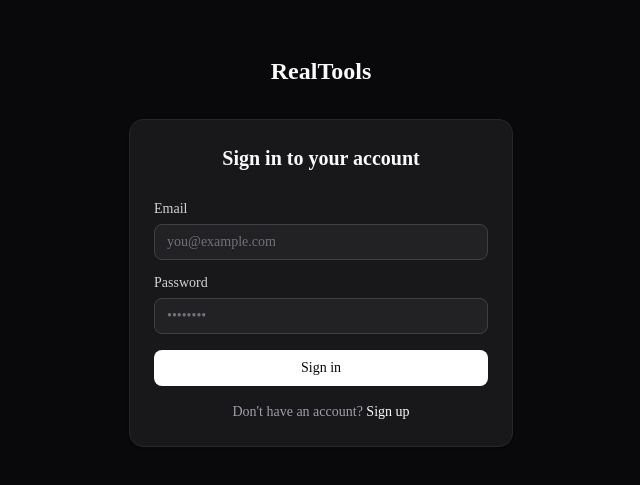
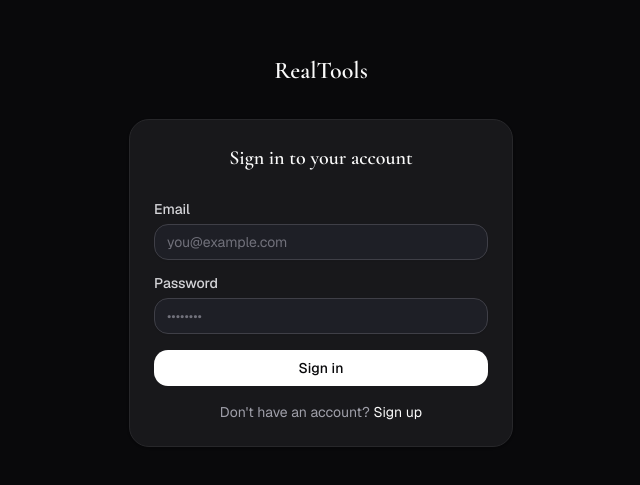
Before and after one commit to benirios/Gainx, a Next.js app in the folder RealTools/: page /auth/login in a window 1280 px wide. Shown: the part 149-634 px from the top of the page, without its empty margins (319-959 px from the left). Built offline with nearby package versions, Linux system fonts and the light colour scheme.

Commit message:
feat(04-01): define reference visual tokens

```diff
--- a/RealTools/app/globals.css
+++ b/RealTools/app/globals.css
@@ -1,12 +1,13 @@
 @import "tailwindcss";
 @import "tw-animate-css";
+@import "shadcn/tailwind.css";
 
 @custom-variant dark (&:is(.dark *));
 
 @theme inline {
   --color-background: var(--background);
   --color-foreground: var(--foreground);
-  --font-sans: var(--font-geist-sans);
+  --font-sans: var(--font-sans);
   --font-mono: var(--font-geist-mono);
   --color-sidebar-ring: var(--sidebar-ring);
   --color-sidebar-border: var(--sidebar-border);
@@ -41,75 +42,79 @@
   --radius-md: calc(var(--radius) - 2px);
   --radius-lg: var(--radius);
   --radius-xl: calc(var(--radius) + 4px);
+  --font-heading: var(--font-display);
+  --radius-2xl: calc(var(--radius) * 1.8);
+  --radius-3xl: calc(var(--radius) * 2.2);
+  --radius-4xl: calc(var(--radius) * 2.6);
 }
 
 :root {
-  --radius: 0.625rem;
-  --background: oklch(1 0 0);
-  --foreground: oklch(0.141 0.005 285.823);
-  --card: oklch(1 0 0);
-  --card-foreground: oklch(0.141 0.005 285.823);
-  --popover: oklch(1 0 0);
-  --popover-foreground: oklch(0.141 0.005 285.823);
-  --primary: oklch(0.21 0.006 285.885);
-  --primary-foreground: oklch(0.985 0 0);
-  --secondary: oklch(0.967 0.001 286.375);
-  --secondary-foreground: oklch(0.21 0.006 285.885);
-  --muted: oklch(0.967 0.001 286.375);
-  --muted-foreground: oklch(0.552 0.016 285.938);
-  --accent: oklch(0.967 0.001 286.375);
-  --accent-foreground: oklch(0.21 0.006 285.885);
-  --destructive: oklch(0.577 0.245 27.325);
-  --border: oklch(0.92 0.004 286.32);
-  --input: oklch(0.92 0.004 286.32);
-  --ring: oklch(0.705 0.015 286.067);
-  --chart-1: oklch(0.871 0.006 286.286);
-  --chart-2: oklch(0.552 0.016 285.938);
-  --chart-3: oklch(0.442 0.017 285.786);
-  --chart-4: oklch(0.37 0.013 285.805);
-  --chart-5: oklch(0.274 0.006 286.033);
-  --sidebar: oklch(0.985 0 0);
-  --sidebar-foreground: oklch(0.141 0.005 285.823);
-  --sidebar-primary: oklch(0.21 0.006 285.885);
-  --sidebar-primary-foreground: oklch(0.985 0 0);
-  --sidebar-accent: oklch(0.967 0.001 286.375);
-  --sidebar-accent-foreground: oklch(0.21 0.006 285.885);
-  --sidebar-border: oklch(0.92 0.004 286.32);
-  --sidebar-ring: oklch(0.705 0.015 286.067);
+  --radius: 1rem;
+  --card: #111827;
+  --card-foreground: #f7f5ef;
+  --popover: #111827;
+  --popover-foreground: #f7f5ef;
+  --primary: #171c2a;
+  --primary-foreground: #f7f5ef;
+  --secondary: #0d1320;
+  --secondary-foreground: #d7d1c4;
+  --muted: #171c2a;
+  --muted-foreground: #9ba0b2;
+  --accent: #d7d1c4;
+  --accent-foreground: #090d17;
+  --destructive: #ef6f6c;
+  --border: #2b3040;
+  --input: #2b3040;
+  --ring: #d7d1c4;
+  --chart-1: #d7d1c4;
+  --chart-2: #9ba0b2;
+  --chart-3: #6f7485;
+  --chart-4: #5f6575;
+  --chart-5: #2b3040;
+  --sidebar: #0d1320;
+  --sidebar-foreground: #d7d1c4;
+  --sidebar-primary: #171c2a;
+  --sidebar-primary-foreground: #f7f5ef;
+  --sidebar-accent: #171c2a;
+  --sidebar-accent-foreground: #f7f5ef;
+  --sidebar-border: #2b3040;
+  --sidebar-ring: #d7d1c4;
+  --background: #090d17;
+  --foreground: #f7f5ef;
 }
 
 .dark {
-  --background: oklch(0.141 0.005 285.823);
-  --foreground: oklch(0.985 0 0);
-  --card: oklch(0.21 0.006 285.885);
-  --card-foreground: oklch(0.985 0 0);
-  --popover: oklch(0.21 0.006 285.885);
-  --popover-foreground: oklch(0.985 0 0);
-  --primary: oklch(0.92 0.004 286.32);
-  --primary-foreground: oklch(0.21 0.006 285.885);
-  --secondary: oklch(0.274 0.006 286.033);
-  --secondary-foreground: oklch(0.985 0 0);
-  --muted: oklch(0.274 0.006 286.033);
-  --muted-foreground: oklch(0.705 0.015 286.067);
-  --accent: oklch(0.274 0.006 286.033);
-  --accent-foreground: oklch(0.985 0 0);
-  --destructive: oklch(0.704 0.191 22.216);
-  --border: oklch(1 0 0 / 10%);
-  --input: oklch(1 0 0 / 15%);
-  --ring: oklch(0.552 0.016 285.938);
-  --chart-1: oklch(0.871 0.006 286.286);
-  --chart-2: oklch(0.552 0.016 285.938);
-  --chart-3: oklch(0.442 0.017 285.786);
-  --chart-4: oklch(0.37 0.013 285.805);
-  --chart-5: oklch(0.274 0.006 286.033);
-  --sidebar: oklch(0.21 0.006 285.885);
-  --sidebar-foreground: oklch(0.985 0 0);
-  --sidebar-primary: oklch(0.488 0.243 264.376);
-  --sidebar-primary-foreground: oklch(0.985 0 0);
-  --sidebar-accent: oklch(0.274 0.006 286.033);
-  --sidebar-accent-foreground: oklch(0.985 0 0);
-  --sidebar-border: oklch(1 0 0 / 10%);
-  --sidebar-ring: oklch(0.552 0.016 285.938);
+  --background: #090d17;
+  --foreground: #f7f5ef;
+  --card: #111827;
+  --card-foreground: #f7f5ef;
+  --popover: #111827;
+  --popover-foreground: #f7f5ef;
+  --primary: #171c2a;
+  --primary-foreground: #f7f5ef;
+  --secondary: #0d1320;
+  --secondary-foreground: #d7d1c4;
+  --muted: #171c2a;
+  --muted-foreground: #9ba0b2;
+  --accent: #d7d1c4;
+  --accent-foreground: #090d17;
+  --destructive: #ef6f6c;
+  --border: #2b3040;
+  --input: #2b3040;
+  --ring: #d7d1c4;
+  --chart-1: #d7d1c4;
+  --chart-2: #9ba0b2;
+  --chart-3: #6f7485;
+  --chart-4: #5f6575;
+  --chart-5: #2b3040;
+  --sidebar: #0d1320;
+  --sidebar-foreground: #d7d1c4;
+  --sidebar-primary: #171c2a;
+  --sidebar-primary-foreground: #f7f5ef;
+  --sidebar-accent: #171c2a;
+  --sidebar-accent-foreground: #f7f5ef;
+  --sidebar-border: #2b3040;
+  --sidebar-ring: #d7d1c4;
 }
 
 @layer base {
@@ -117,6 +122,26 @@
     @apply border-border outline-ring/50;
   }
   body {
-    @apply bg-background text-foreground;
+    @apply bg-background text-foreground antialiased;
+    font-size: 15px;
+    line-height: 1.55;
+    letter-spacing: 0;
+  }
+  html {
+    @apply font-sans;
+    background: var(--background);
+  }
+  h1,
+  h2,
+  h3,
+  [data-slot="card-title"],
+  [data-slot="dialog-title"],
+  [data-slot="alert-dialog-title"] {
+    font-family: var(--font-display), Georgia, serif;
+    letter-spacing: 0;
+  }
+  ::selection {
+    background: color-mix(in srgb, var(--accent) 24%, transparent);
+    color: var(--foreground);
   }
 }
```
